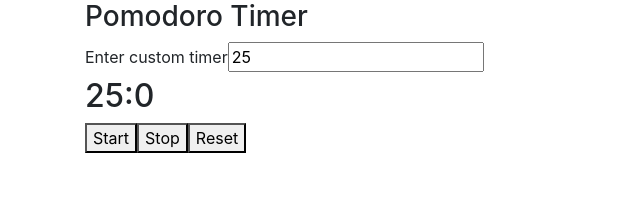
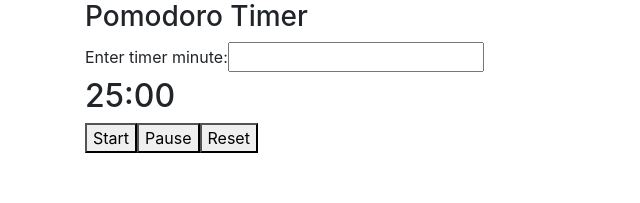
Before and after one commit to dh258/pomodoro, a React (Create React App) app: page / in a window 1280 px wide. Shown: the top 203 px of the page, without its empty margins (0-640 px from the left). Built offline with nearby package versions, Linux system fonts and the light colour scheme.

Commit message:
Implemented tick() and refactored Buttons
Merged all Buttons into TimerButton

```diff
--- a/src/components/Timer.js
+++ b/src/components/Timer.js
@@ -1,53 +1,78 @@
 import React from "react";
 import TimerDisplay from "./timer/TimerDisplay";
 import TimerInput from "./timer/TimerInput";
-import StartButton from "./buttons/StartButton";
-import StopButton from "./buttons/StopButton";
-import ResetButton from "./buttons/ResetButton";
+import TimerButton from "./buttons/TimerButton";
 
 class Timer extends React.Component {
   // Init default pomodoro, which is 25 minutes
   state = {
-    minutes: 25,
-    seconds: 0,
-    isRunning: false
+    minutes: "25",
+    seconds: "00",
+    isRunning: false,
+    timerInput: ""
   };
 
   handleChange = event => {
-    this.setState({ minutes: event.target.value });
-    console.log(event.target.value);
+    this.setState({ timerInput: event.target.value });
+  };
+
+  handleSubmit = event => {
+    event.preventDefault();
+    this.setState({ minutes: this.state.timerInput });
   };
 
   onStart = () => {
-    this.tick();
+    this.interval = setInterval(this.tick, 1000);
   };
 
-  onStop = () => {};
+  onStop = () => {
+    clearInterval(this.interval);
+    this.setState({ isRunning: false });
+  };
 
-  onReset = () => {};
+  onReset = () => {
+    this.setValuesToState(this.state.timerInput, "0", false);
+  };
 
   tick = () => {
-    const { minutes, seconds } = this.state;
+    let min = Number(this.state.minutes);
+    let sec = Number(this.state.seconds);
 
-    // Ticking mechanism
-    if (seconds === 0) {
-      this.setState({ minutes: minutes - 1, seconds: 59 });
-    } else {
-      // Decrement seconds
-      this.setState({ seconds: seconds - 1 });
+    // Decrement seconds
+    sec--;
+
+    // Decrement minutes if second below 0
+    if (sec < 0) {
+      min--;
+      sec = 59;
     }
+
+    // Set state with updated values
+    this.setValuesToState(min, sec, true);
   };
 
+  setValuesToState(min, sec, start) {
+    if (sec < 10) {
+      this.setState({ seconds: "0" + sec, minutes: min });
+    } else {
+      this.setState({ seconds: sec, minutes: min });
+    }
+    this.setState({ isRunning: start });
+  }
+
   render() {
-    const { minutes, seconds } = this.state;
-    console.log(minutes);
+    const { minutes, seconds, timerInput } = this.state;
     return (
       <div>
-        <TimerInput onChange={this.handleChange} minutes={minutes} />
+        <TimerInput
+          onChange={this.handleChange}
+          onSubmit={this.handleSubmit}
+          value={timerInput}
+        />
         <TimerDisplay seconds={seconds} minutes={minutes} />
-        <StartButton onClick={this.onStart} />
-        <StopButton onClick={this.onStop} />
-        <ResetButton onClick={this.onReset} />
+        <TimerButton onClick={this.onStart} text="Start" />
+        <TimerButton onClick={this.onStop} text="Pause" />
+        <TimerButton onClick={this.onReset} text="Reset" />
       </div>
     );
   }
--- a/src/components/buttons/ResetButton.js
+++ /dev/null
@@ -1,12 +0,0 @@
-import React from "react";
-class ResetButton extends React.Component {
-  render() {
-    return (
-      <React.Fragment>
-        <button onClick={this.props.onClick}>Reset</button>
-      </React.Fragment>
-    );
-  }
-}
-
-export default ResetButton;
--- a/src/components/buttons/StartButton.js
+++ /dev/null
@@ -1,13 +0,0 @@
-import React from "react";
-
-class StartButton extends React.Component {
-  render() {
-    return (
-      <React.Fragment>
-        <button onClick={this.props.onClick}>Start</button>
-      </React.Fragment>
-    );
-  }
-}
-
-export default StartButton;
--- a/src/components/buttons/StopButton.js
+++ /dev/null
@@ -1,13 +0,0 @@
-import React from "react";
-
-class StopButton extends React.Component {
-  render() {
-    return (
-      <React.Fragment>
-        <button onClick={this.props.onClick}>Stop</button>
-      </React.Fragment>
-    );
-  }
-}
-
-export default StopButton;
--- /dev/null
+++ b/src/components/buttons/TimerButton.js
@@ -0,0 +1,13 @@
+import React from "react";
+
+class TimerButton extends React.Component {
+  render() {
+    return (
+      <React.Fragment>
+        <button onClick={this.props.onClick}>{this.props.text}</button>
+      </React.Fragment>
+    );
+  }
+}
+
+export default TimerButton;
--- a/src/components/timer/TimerInput.js
+++ b/src/components/timer/TimerInput.js
@@ -2,12 +2,12 @@ import React from "react";
 
 class TimerInput extends React.Component {
   render() {
-    const { minutes, onChange } = this.props;
+    const { value, onChange, onSubmit } = this.props;
     return (
       <div>
-        <form>
-          <label>Enter custom timer</label>
-          <input type="number" value={minutes} onChange={onChange} />
+        <form onSubmit={onSubmit}>
+          <label>Enter timer minute: </label>
+          <input type="number" value={value} onChange={onChange} />
         </form>
       </div>
     );
```
